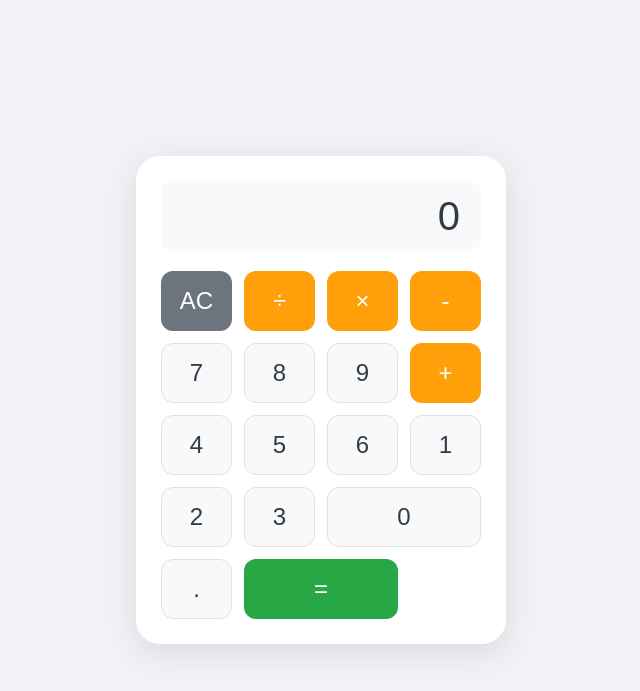
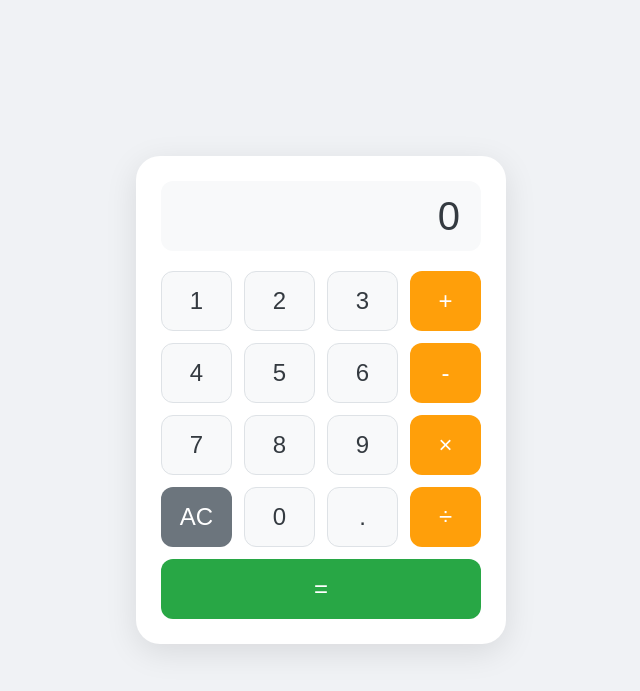
Before and after one commit to labmannie/django-calc, a Django app: page /calculator/ in a window 1280 px wide. Shown: the top 691 px of the page, without its empty margins (319-959 px from the left). Run offline with Django 5.2, Linux system fonts and the light colour scheme.

Commit message:
FINAL COMMIT

```diff
--- a/calculator/templates/calculator/calculator.html
+++ b/calculator/templates/calculator/calculator.html
@@ -102,12 +102,7 @@
             background-color: var(--equal-bg);
             color: var(--light-text-color);
             border: none;
-            grid-column: span 2;
-        }
-
-        /* Span for the zero key */
-        .key[value="0"] {
-            grid-column: span 2;
+            grid-column: span 4;
         }
 
     </style>
@@ -116,31 +111,26 @@
     <div class="calculator">
         <input type="text" class="calculator-screen" value="0" disabled />
         <div class="calculator-keys">
-            <!-- Row 1 -->
-            <button type="button" class="key all-clear" value="all-clear">AC</button>
-            <button type="button" class="key operator" value="/">÷</button>
-            <button type="button" class="key operator" value="*">×</button>
+            <button type="button" class="key" value="1">1</button>
+            <button type="button" class="key" value="2">2</button>
+            <button type="button" class="key" value="3">3</button>
+            <button type="button" class="key operator" value="+">+</button>
+
+            <button type="button" class="key" value="4">4</button>
+            <button type="button" class="key" value="5">5</button>
+            <button type="button" class="key" value="6">6</button>
             <button type="button" class="key operator" value="-">-</button>
 
-            <!-- Row 2 -->
             <button type="button" class="key" value="7">7</button>
             <button type="button" class="key" value="8">8</button>
             <button type="button" class="key" value="9">9</button>
-            <button type="button" class="key operator" value="+">+</button>
+            <button type="button" class="key operator" value="*">×</button>
 
-            <!-- Row 3 -->
-            <button type="button" class="key" value="4">4</button>
-            <button type="button" class="key" value="5">5</button>
-            <button type="button" class="key" value="6">6</button>
-
-            <!-- Row 4 -->
-            <button type="button" class="key" value="1">1</button>
-            <button type="button" class="key" value="2">2</button>
-            <button type="button" class="key" value="3">3</button>
-
-            <!-- Row 5 -->
+            <button type="button" class="key all-clear" value="all-clear">AC</button>
             <button type="button" class="key" value="0">0</button>
             <button type="button" class="key" value=".">.</button>
+            <button type="button" class="key operator" value="/">÷</button>
+
             <button type="button" class="key equal-sign" value="=">=</button>
         </div>
     </div>
```
